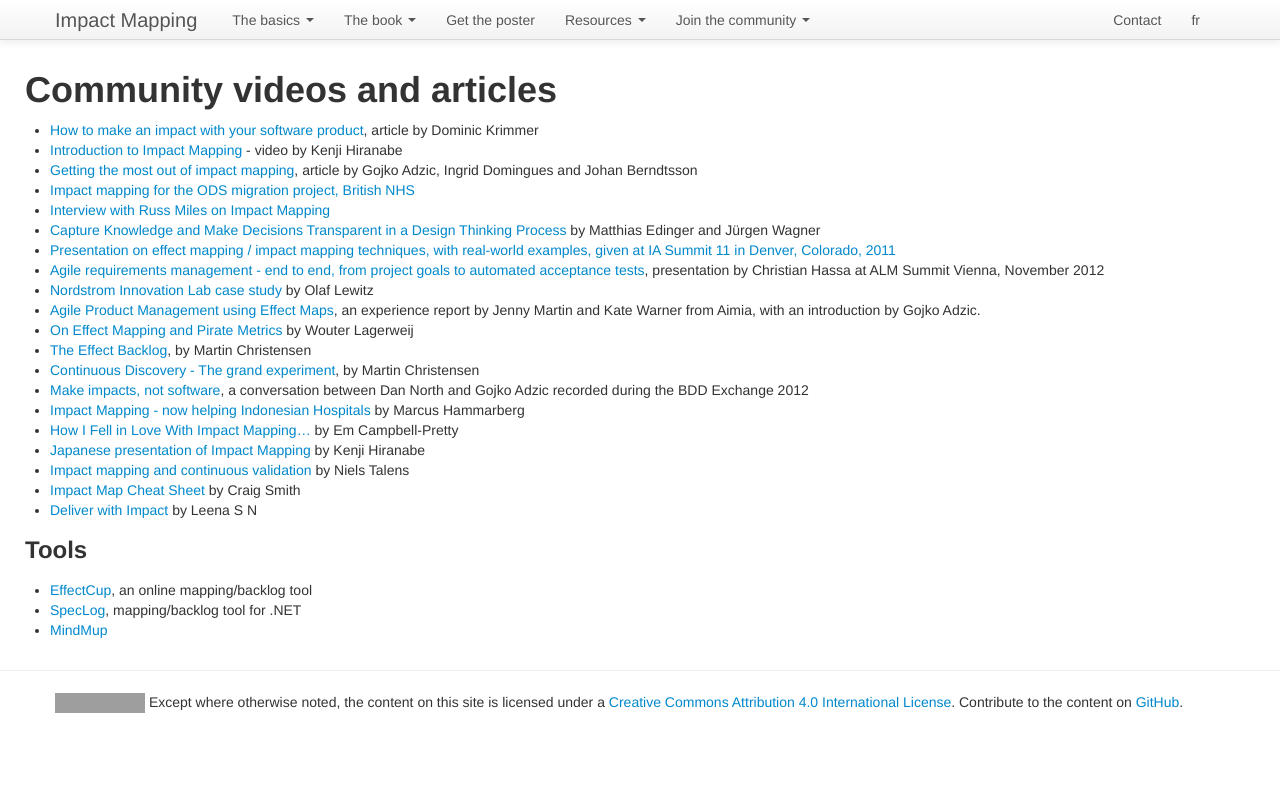
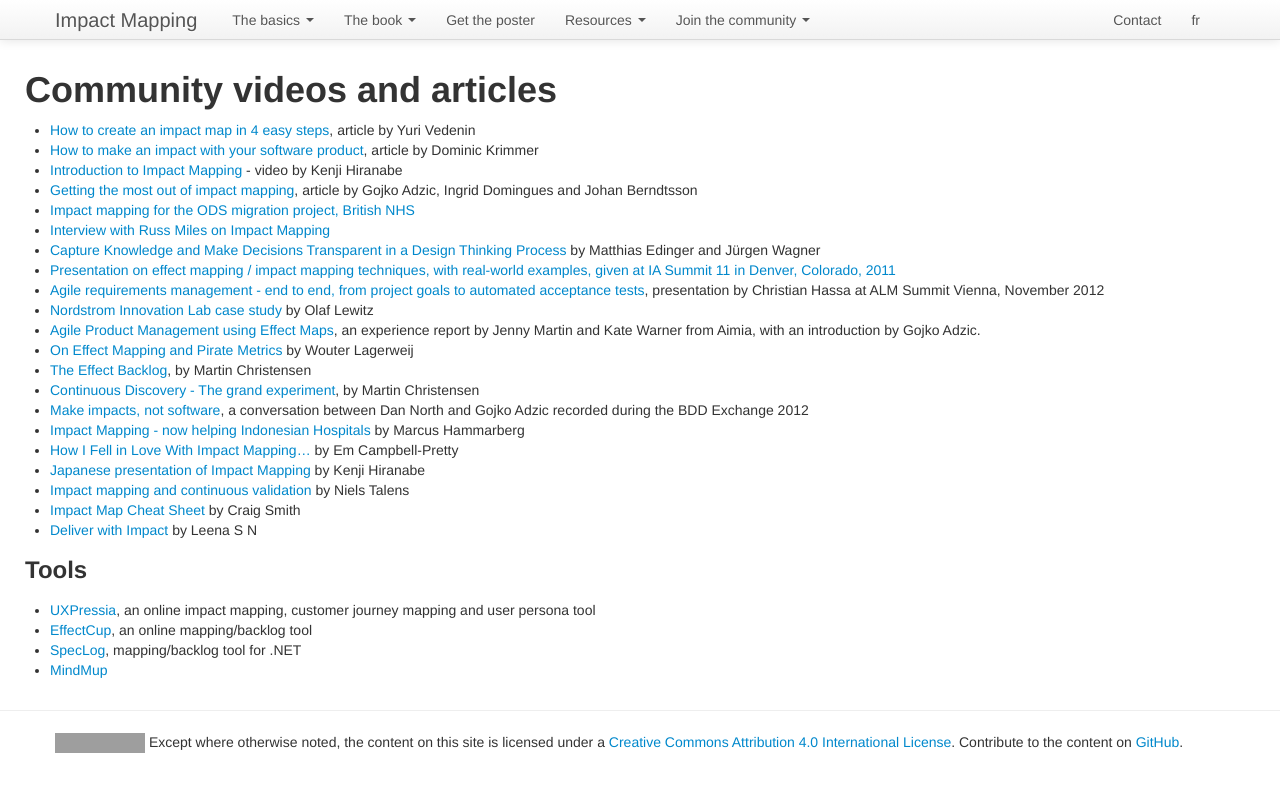
Before and after one commit to impactmapping/www.impactmapping.org, a Jekyll site: the page built from community.md, in a window 1280 px wide. Shown: the top 792 px of the page. Built offline with Jekyll 4.4.1, drawn with Linux system fonts in a browser that asks for light colours; grey boxes are pictures that could not be loaded.

Commit message:
Update community.md
Added an impact mapping guide article to the articles list and UXPressia tool to the list of tools

```diff
--- a/community.md
+++ b/community.md
@@ -2,7 +2,7 @@
 layout: page
 title: Community videos and articles
 ---
-
+* [How to create an impact map in 4 easy steps](https://uxpressia.com/blog/build-impact-map-4-easy-steps), article by Yuri Vedenin
 * [How to make an impact with your software product](http://www.dkrimmer.de/2014/11/21/how-to-make-an-impact-with-your-software-product/), article by Dominic Krimmer
 * [Introduction to Impact Mapping](https://www.youtube.com/watch?v=RznIi2WkJb0) -  video by Kenji Hiranabe
 * [Getting the most out of impact mapping](http://www.infoq.com/articles/most-impact-mapping), article by Gojko Adzic, Ingrid Domingues and Johan Berndtsson
@@ -25,7 +25,7 @@ title: Community videos and articles
 * [Deliver with Impact](http://www.slideshare.net/leenasn/deliver-with-impact-59626302) by Leena S N
 
 ### Tools
-
+* [UXPressia](https://uxpressia.com), an online impact mapping, customer journey mapping and user persona tool
 * [EffectCup](http://effectcup.com/), an online mapping/backlog tool
 * [SpecLog](http://speclog.net), mapping/backlog tool for .NET
 * [MindMup](http://discover.mindmup.com)
```
